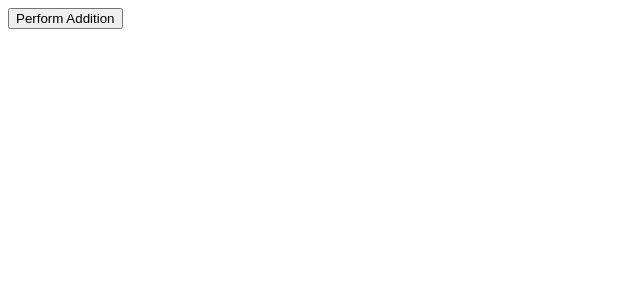
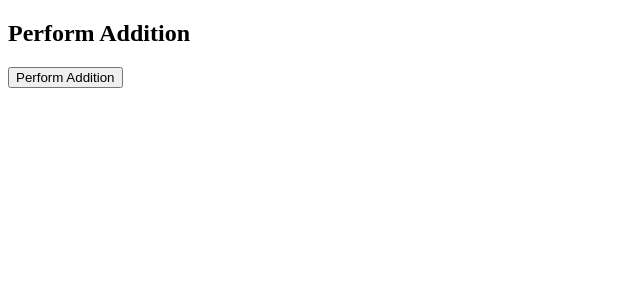
Before and after one commit to tompook/SimpleLambdaApp, an Angular app: page / in a window 1280 px wide. Shown: the top 300 px of the page, without its empty margins (0-640 px from the left). Built offline with nearby package versions, Linux system fonts and the light colour scheme.

Commit message:
add form group

```diff
--- a/src/app/call-addition-lambda/call-addition-lambda.component.html
+++ b/src/app/call-addition-lambda/call-addition-lambda.component.html
@@ -1,3 +1,8 @@
-<div>
-    <button type="button" (click)="performAddition()">Perform Addition</button>
+<div class="col-md-12">
+    <h2>Perform Addition</h2>
 </div>
+<div class="col-md-6">
+    <form [formGroup]="callAdditionForm" (ngSubmit)="performAddition()" autocomplete="off">
+        <button type="submit" class="btn btn-primary">Perform Addition</button>
+    </form>
+</div>
--- a/src/app/call-addition-lambda/call-addition-lambda.component.ts
+++ b/src/app/call-addition-lambda/call-addition-lambda.component.ts
@@ -1,6 +1,6 @@
 import { Component, OnInit } from '@angular/core';
-import { HttpClient, HttpHeaders } from '@angular/common/http';
 import { LambdaServiceService } from '../shared/lambda-service.service';
+import { FormGroup } from '@angular/forms';
 
 @Component({
   selector: 'app-call-addition-lambda',
@@ -8,11 +8,12 @@ import { LambdaServiceService } from '../shared/lambda-service.service';
   styleUrls: ['./call-addition-lambda.component.css']
 })
 export class CallAdditionLambdaComponent implements OnInit {
+  callAdditionForm: FormGroup;
 
-  constructor(private http: HttpClient,
-              private lambdaService: LambdaServiceService) { }
+  constructor(private lambdaService: LambdaServiceService) { }
 
   ngOnInit() {
+    this.callAdditionForm = new FormGroup({});
   }
 
   performAddition() {
```
Also changed, not shown: src/app/app.module.ts (+6 -2 lines).
